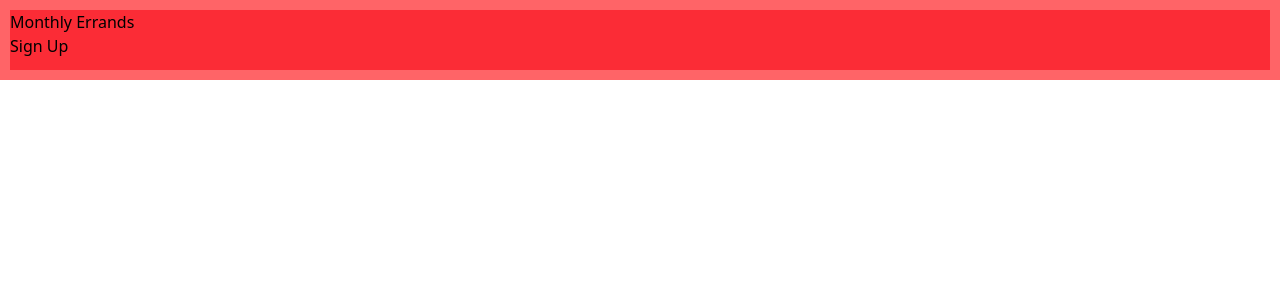
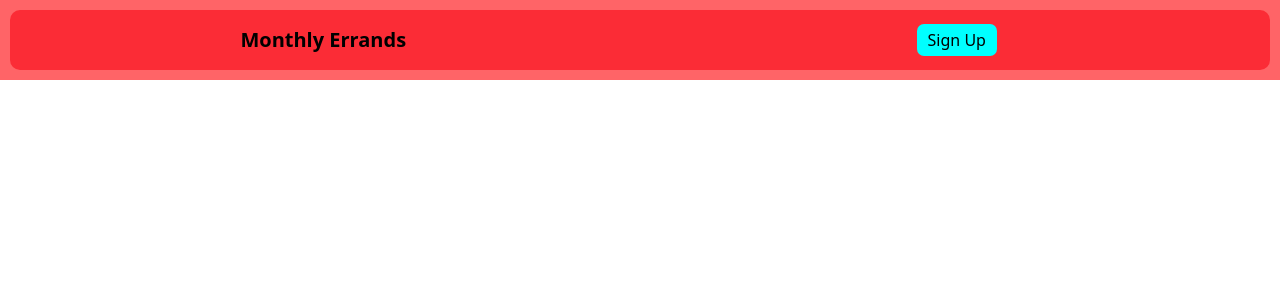
Before and after one commit to gladson65/monthlyErrands, a React (Vite) app: page / in a window 1280 px wide. Shown: the top 300 px of the page. Built offline with nearby package versions, Linux system fonts and the light colour scheme.

Commit message:
logo and signup button added done some styling

```diff
--- a/src/components/Navbar.css
+++ b/src/components/Navbar.css
@@ -1,3 +1,37 @@
 header {
     padding: 10px;
 }
+
+/* nav section styling */
+nav {
+    display: flex;
+    justify-content: center;
+    align-items: center;
+    gap: 7px;
+    border-radius: 10px;
+}
+
+#logo h1 {
+    font-size: 20px;
+}
+
+#navigation {
+    display: flex;
+    justify-content: center;
+    align-items: center;
+}
+
+#navigation a {
+    width: 5rem;
+    height: auto;
+    padding: 4px;
+    background-color: aqua;
+    text-align: center;
+    border-radius: 7px;
+    transition: all 0.5s linear;
+}
+
+#navigation a:hover {
+    cursor: pointer;
+    background-color: rgb(0, 198, 198);
+}
--- a/src/components/Navbar.jsx
+++ b/src/components/Navbar.jsx
@@ -8,10 +8,12 @@ function Navbar() {
         <>
             <header className="w-dvw h-20 bg-red-400">
                 <nav className="w-full h-full bg-red-500">
-                    <div id="logo">
-                        <h1>Monthly Errands</h1>
+                    <div id="logo" className='w-full text-center'>
+                        <h1 className='font-bold'>
+                            Monthly Errands
+                        </h1>
                     </div>
-                    <div id="navigation">
+                    <div id="navigation" className='w-full'>
                         <Link to={"register"}>Sign Up</Link>
                     </div>
                 </nav>
```
